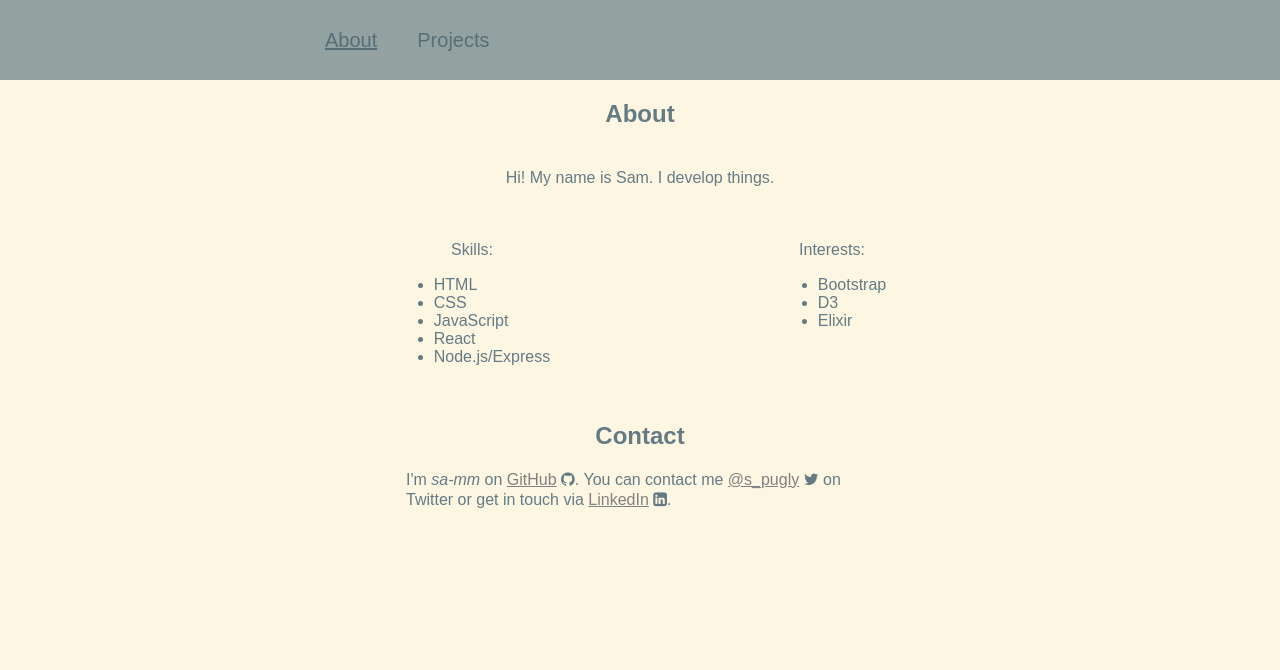
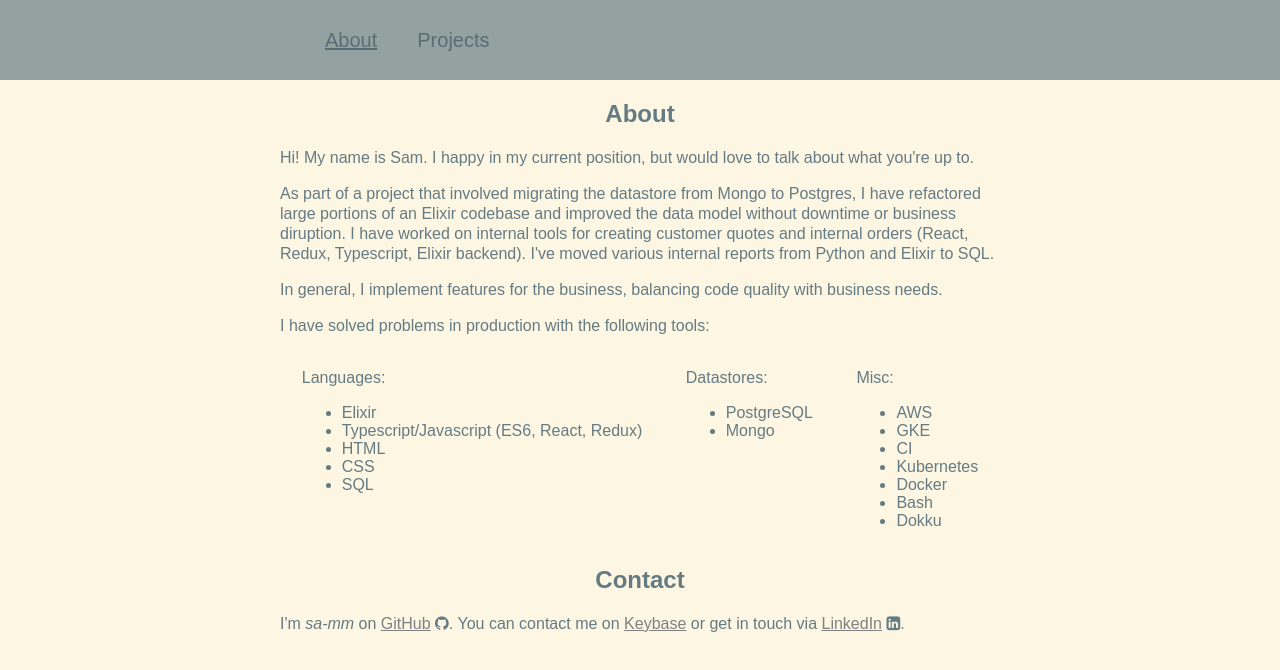
Before and after one commit to sa-mm/react-portfolio, a React (Create React App) app: page / in a window 1280 px wide. Shown: the top 670 px of the page. Built offline with nearby package versions, Linux system fonts and the light colour scheme.

Commit message:
Rewrite about me section

```diff
--- a/src/components/About/About.css
+++ b/src/components/About/About.css
@@ -1,35 +1,21 @@
 .About {
     width: 90%;
-    margin: 0 auto;
+    margin: 20px auto;
 }
 
 .About p {
     line-height: 20px;
 }
 
-.About-text {
-    padding: 20px;
-}
-
-.About .lists {
-    text-align: left;
-    display: flex;
-    justify-content: space-around;
-}
-
 .About-contact {
     text-align: left;
-    padding: 20px;
 }
 
 @media (min-width: 650px) {
-    .About p, .About-contact p {
-      text-align: center;
-    }
-
-    .About-contact {
-        width: 65%;
-        margin: 0 auto;
+    .About .lists {
+        text-align: left;
+        display: flex;
+        justify-content: space-around;
     }
 
     .About-contact p {
--- a/src/components/About/About.js
+++ b/src/components/About/About.js
@@ -5,31 +5,47 @@ const color = {
   color: 'grey'
 }
 export const About = () => {
-  const skills = ['HTML', 'CSS', 'JavaScript', 'React', 'Node.js/Express']
-  const interests = ['Bootstrap', 'D3', 'Elixir']
+  const languages = ['Elixir', 'Typescript/Javascript (ES6, React, Redux)', 'HTML', 'CSS', 'SQL']
+  const datastores = ['PostgreSQL', 'Mongo']
+  const misc = ['AWS', 'GKE', 'CI', 'Kubernetes', 'Docker', 'Bash', 'Dokku']
   return (
     <div className='About'>
       <div className='About-description'>
         <h2 className='heading'>About</h2>
-        <p className='About-text'>Hi! My name is Sam. I develop things.</p>
+        <p className='About-text'>Hi! My name is Sam. I happy in my current position, but would love to talk about what you're up to.</p>
+        <p className='About-text'>As part of a project that involved migrating the datastore from Mongo to Postgres,
+        I have refactored large portions of an Elixir codebase and improved the data model without downtime or business diruption. I have
+        worked on internal tools for creating customer quotes and internal orders (React, Redux, Typescript, Elixir backend).  I've moved
+       various internal reports from Python and Elixir to SQL.</p>
+       <p> In general, I implement features for the
+        business, balancing code quality with business needs.</p>
+
+        <p className='About-text'>I have solved problems in production with the following tools:</p>
         <div className='lists'>
           <div>
-            <p>Skills:</p>
+            <p>Languages:</p>
             <ul>
-              {skills.map((skill, id) => <li key={`skill${id}`}>{skill}</li>) }
+              {languages.map((language, id) => <li key={`languages${id}`}>{language}</li>) }
             </ul>
           </div>
           <div>
-            <p>Interests:</p>
+            <p>Datastores:</p>
             <ul>
-              {interests.map((interest, id) => <li key={`interest${id}`}>{interest}</li>) }
+              {datastores.map((datastore, id) => <li key={`datastore${id}`}>{datastore}</li>) }
+            </ul>
+          </div>
+          <div>
+            <p>Misc:</p>
+            <ul>
+              {misc.map((misc, id) => <li key={`misc${id}`}>{misc}</li>) }
             </ul>
           </div>
         </div>
       </div>
       <div className='About-contact'>
         <h2 className='heading'>Contact</h2>
-        <p>I'm <em>sa-mm</em> on <a href='https://github.com/sa-mm' target='_blank' rel='noopener noreferrer' style={color}>GitHub</a> <i className='fa fa-github' />. You can contact me <a href='https://twitter.com/s_pugly' target='_blank' rel='noopener noreferrer' style={color}>@s_pugly</a> <i className='fa fa-twitter' /> on Twitter or get in touch via <a href='https://www.linkedin.com/in/sam-mcmyler/' target='_blank' rel='noopener noreferrer' style={color}>LinkedIn</a> <i className="fa fa-linkedin-square" aria-hidden="true" />.</p>
+        <p>I'm <em>sa-mm</em> on <a href='https://github.com/sa-mm' target='_blank' rel='noopener noreferrer' style={color}>GitHub</a> <i className='fa fa-github' />.
+        You can contact me on <a href='https://keybase.io/sammcmyler' target='_blank' rel='noopener noreferrer' style={color}>Keybase</a> or get in touch via <a href='https://www.linkedin.com/in/sam-mcmyler/' target='_blank' rel='noopener noreferrer' style={color}>LinkedIn</a> <i className="fa fa-linkedin-square" aria-hidden="true" />.</p>
       </div>
     </div>
   )
```
Also changed, not shown: 1 other file (tests, documents, lock files or other folders).
